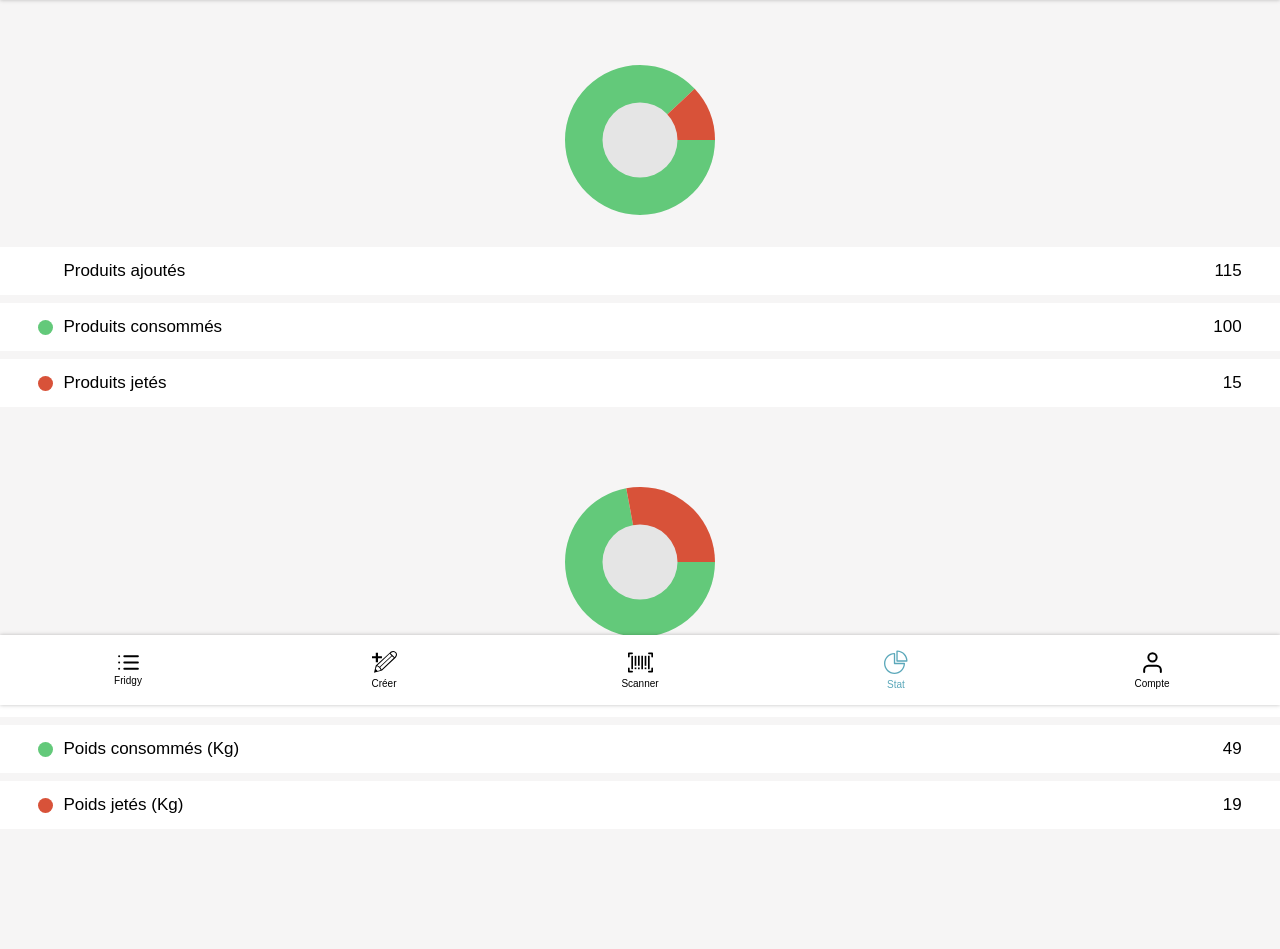
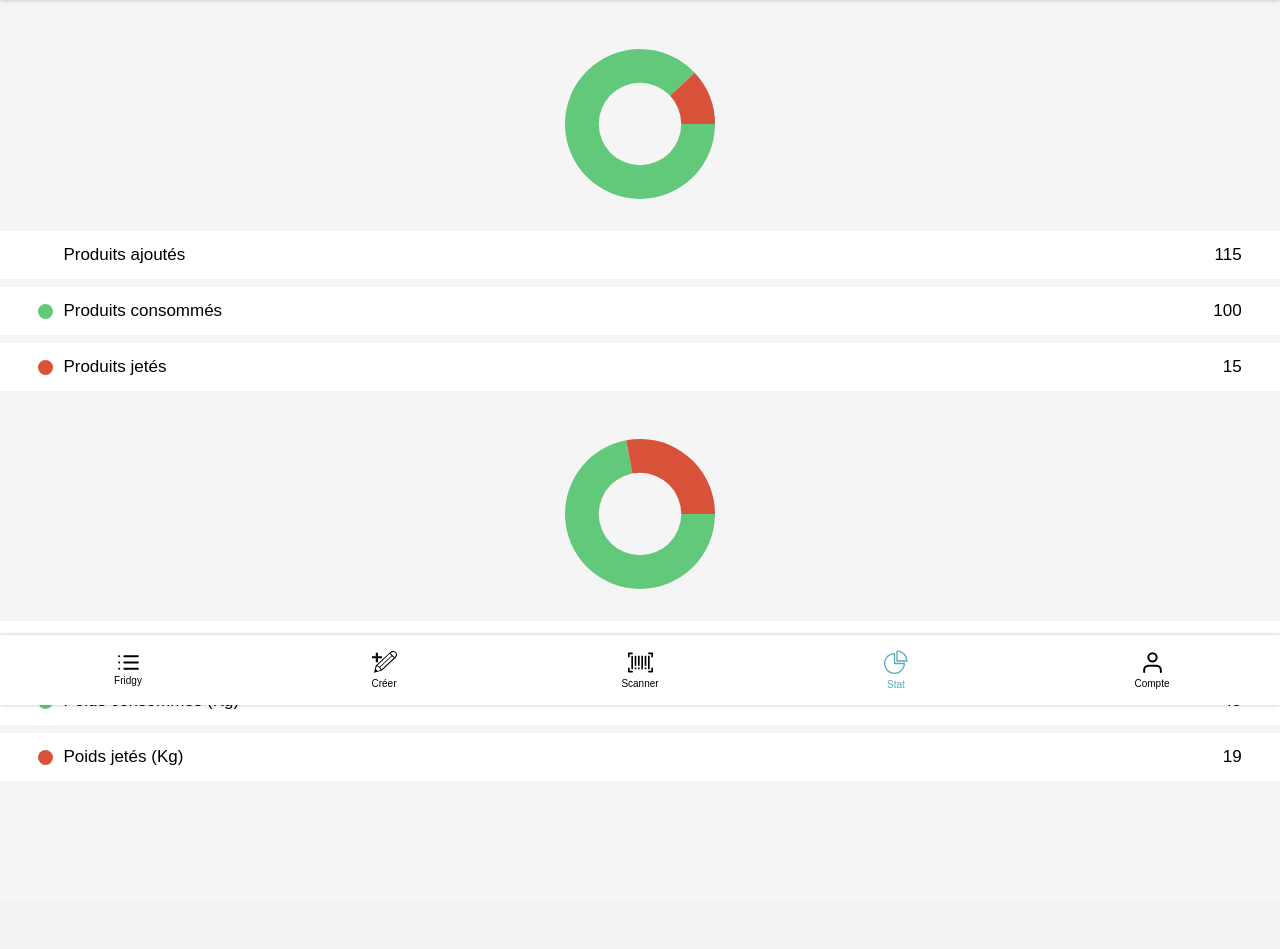
Before and after one commit to julien-wagentrutz/Fridgy, a PHP site: page /Pages/stats.html in a window 1280 px wide. Shown: the part 95-1044 px from the top of the page. After the commit the page ends 860 px from the top, so only its background shows below. Run offline with PHP 8.4, Linux system fonts and the light colour scheme; some libraries are stand-ins or nearby versions.

Commit message:
Stats put changes back

```diff
--- a/Scripts/pieChart.js
+++ b/Scripts/pieChart.js
@@ -60,7 +60,7 @@ let Piechart = function(options){
                 this.options.doughnutHoleSize * Math.min(this.canvas.width/2,this.canvas.height/2),
                 0,
                 2 * Math.PI,
-                "#E5E5E5"
+                "#F6F5F5"
             )
         }
 
@@ -72,7 +72,7 @@ let firstDougnutChart = new Piechart(
         canvas:firstCanvas,
         data:datas1,
         colors:["#63C97A","#D85239"],
-        doughnutHoleSize:0.5
+        doughnutHoleSize:0.55
     }
 )
 firstDougnutChart.draw()
@@ -82,7 +82,7 @@ let secondDougnutChart = new Piechart(
         canvas:secondCanvas,
         data:datas2,
         colors:["#63C97A","#D85239"],
-        doughnutHoleSize:0.5
+        doughnutHoleSize:0.55
     }
 )
 secondDougnutChart.draw()
--- a/Styles/stats.css
+++ b/Styles/stats.css
@@ -1,6 +1,6 @@
 main
 {
-    margin-top: 20vh;
+    margin-top: 18vh;
     margin-bottom: 15vh;
     font-size: 17px;
 }
@@ -24,7 +24,7 @@ main
 
 .firstStatsContainer
 {
-    margin-bottom: 10vh;
+    margin-bottom: 6vh;
 }
 
 .cardStatsWhiteDot
```
